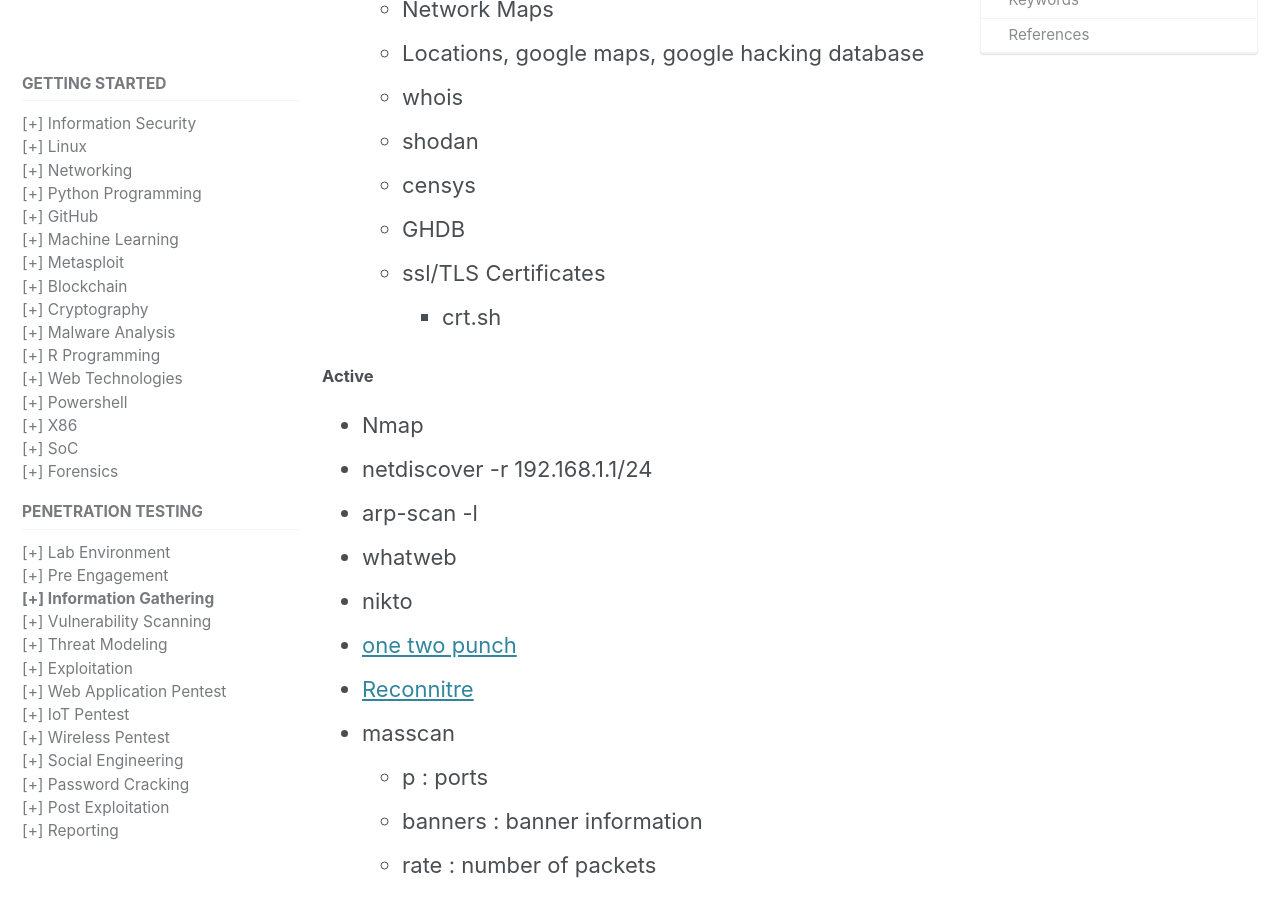
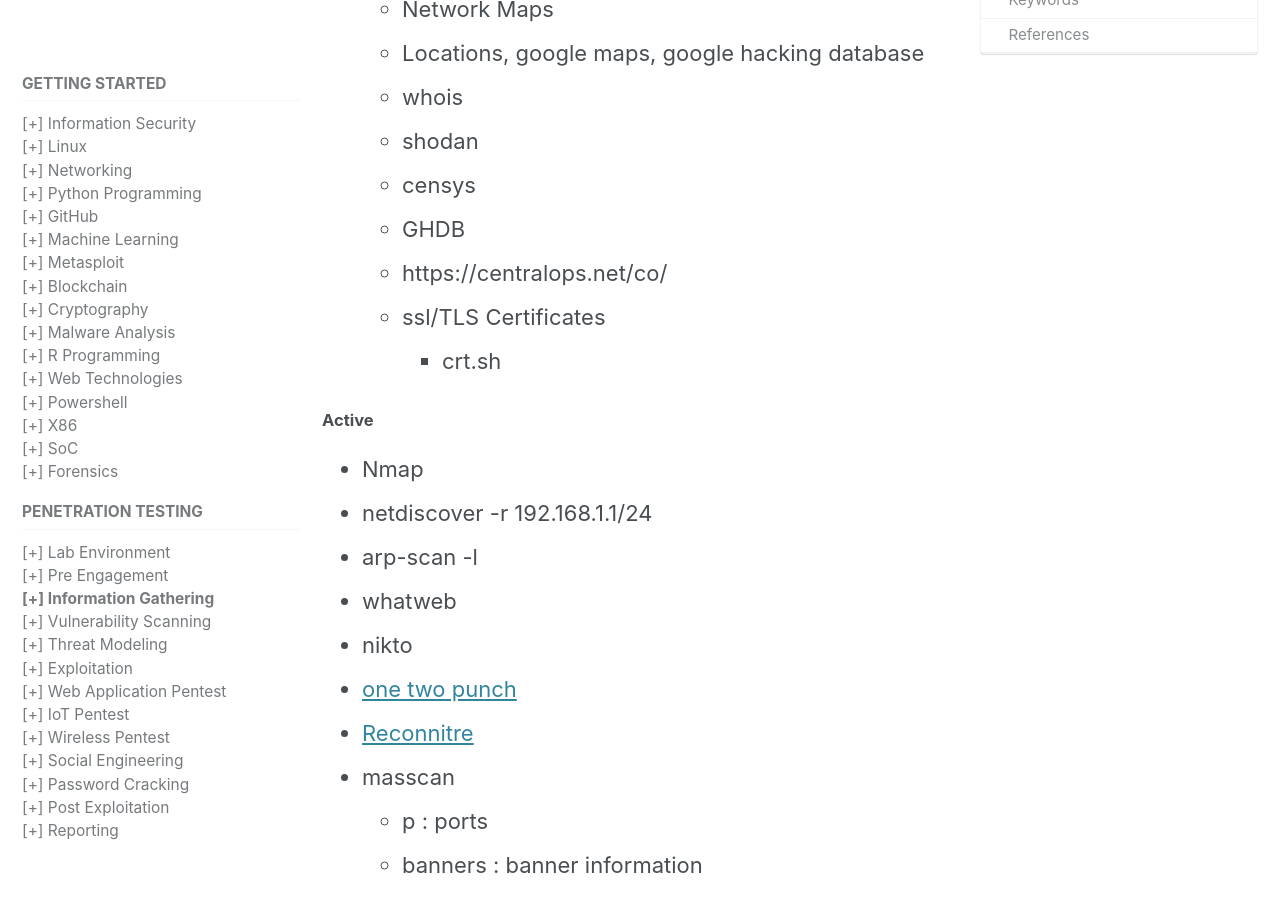
Before and after one commit to mohareti/cyberlab, a Jekyll site: the page built from _pentest/02_info-gathering.md, in a window 1280 px wide and 900 px high, scrolled down 579 px. Built offline with Jekyll 4.4.1, drawn with Linux system fonts in a browser that asks for light colours; cached includes are drawn as plain includes; nearby versions of some CDN libraries; part of the change alters nothing that is shown.

Commit message:
Update 02_info-gathering.md

```diff
--- a/_pentest/02_info-gathering.md
+++ b/_pentest/02_info-gathering.md
@@ -18,6 +18,7 @@ toc: true
     - shodan
     - censys
     - GHDB
+    - https://centralops.net/co/
     - ssl/TLS Certificates
       - crt.sh
 
```
